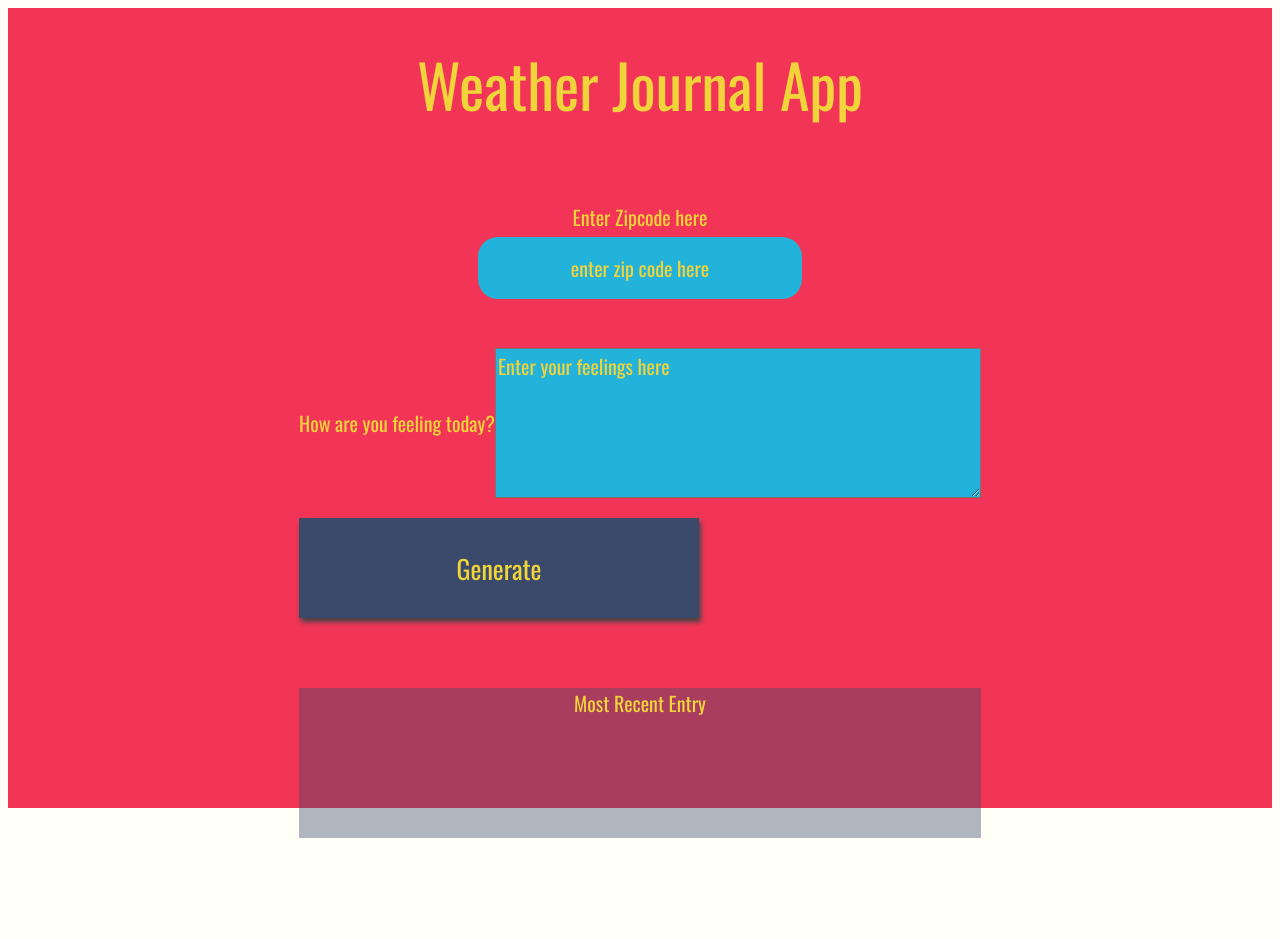
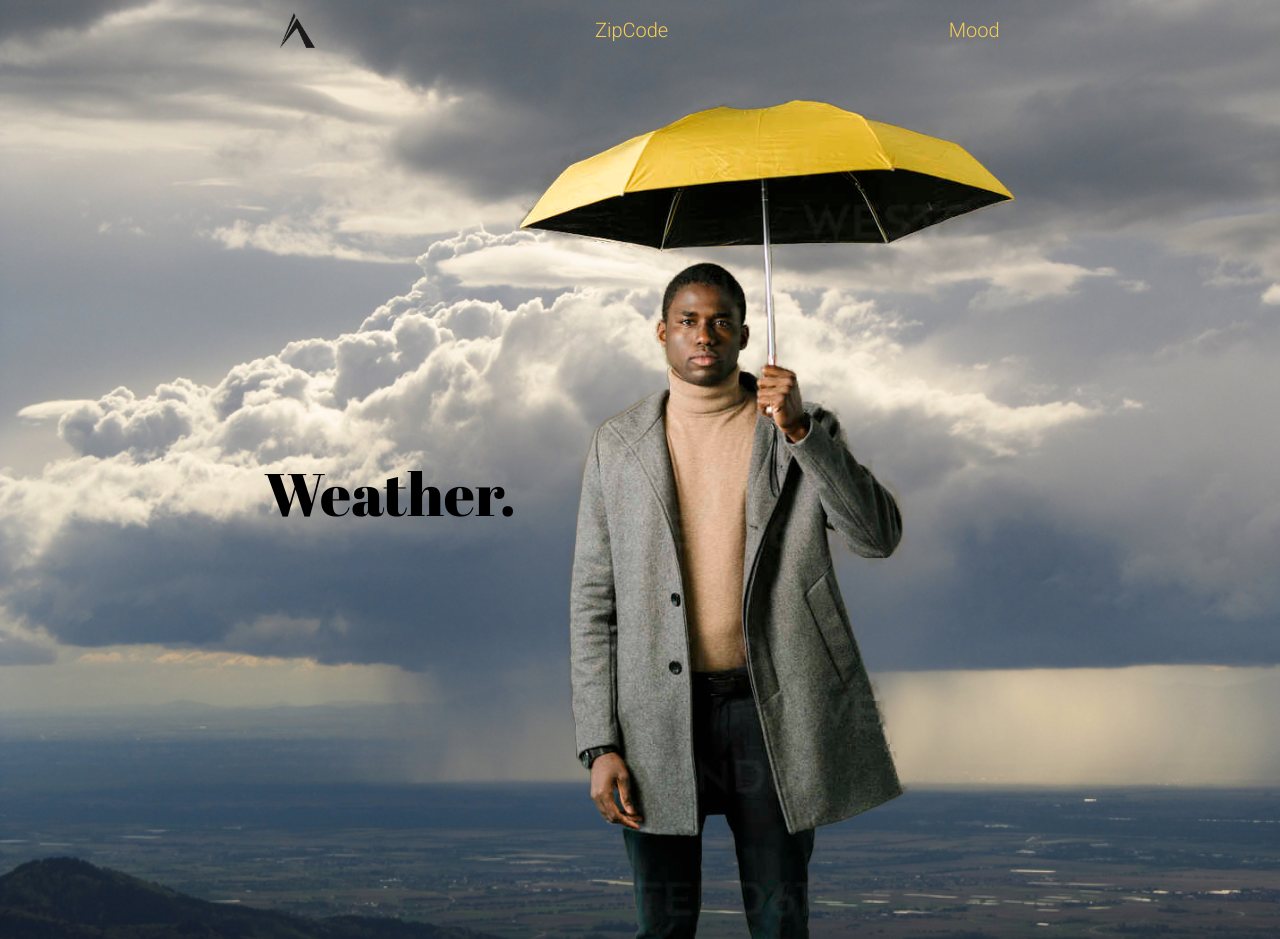
Before and after one commit to AhmadSci/Weather-App, a plain HTML site: page website/index.html in a window 1280 px wide. Shown: the top 939 px of the page. Before the commit the page ends 838 px from the top, so only its background shows below. Drawn offline with nearby package versions, Linux system fonts and the light colour scheme; a web font is replaced by a local one.

Commit message:
Minor client side changes, Styling, README.md.

```diff
--- a/website/app.js
+++ b/website/app.js
@@ -1,6 +1,6 @@
 /* Global Variables */
 const baseURL = "https://api.openweathermap.org/data/2.5/weather?zip=";
-const apiKey = "2ce0b9ed74673bc52166c2445931ed4f";
+const apiKey = "YOUR API KEY HERE";
 const beforeApi = ",&appid=";
 // to get the temperature in Celsius
 const afterApi = "&units=metric";
@@ -12,57 +12,16 @@ let d = new Date();
 // we can replace the ubove code with this simple line
 let newDate = d.toDateString();
 
-// Main function
-const Weather = () => {
-    // getting the values entered by the user for the zip and feelings
-    const zip = document.getElementById("zip").value;
-    const feelings = document.getElementById("feelings").value;
-
-    // getWeather return promise
-    getWeather(zip).then((data) => {
-      //checking the data received and taking whats needed through destructuring the "data" object recieved
-      if (data) {
-        const {
-          main: {temp},
-          name: city,
-        } = data;
-
-        const allInfoToDisplay = {
-          newDate,
-          city,
-          temp: Math.round(temp), // making it an integer
-          feelings,
-        };
-
-        postData(server + "/add", allInfoToDisplay);
-
-        updateUI();
-        document.getElementById('entryHolder').style.opacity = 1;
-      }
-    });
-};
-
 // getting the data from the weather api
 const getWeather = async (zip) => {
   try {
     const res = await fetch(baseURL + zip + beforeApi + apiKey + afterApi);
     const data = await res.json();
-
-    //   if (data.cod != 200) {
-    //     // display the error message on UI
-    //     error.innerHTML = data.message;
-    //     setTimeout(_=> error.innerHTML = '', 2000)
-    //     throw `${data.message}`;
-    //   }
-
     return data;
   } catch (error) {
     console.log(error);
   }
 };
-
-// to check if the button is clicked
-document.getElementById("generate").addEventListener("click", Weather);
 
 // posting the data to server
 const postData = async (url = "", allInfoToDisplay = {}) => {
@@ -76,7 +35,6 @@ const postData = async (url = "", allInfoToDisplay = {}) => {
 
   try {
     const newData = await res.json();
-      console.log(`You just saved`, newData);
     return newData;
   } catch (error) {
     console.log(error);
@@ -92,8 +50,41 @@ const updateUI = async () => {
       document.getElementById("date").innerHTML = savedData.newDate;
       document.getElementById("city").innerHTML = savedData.city;
       document.getElementById("temp").innerHTML = savedData.temp + '&degC';
-      document.getElementById("content").innerHTML = savedData.feelings;
+      document.getElementById("content").innerHTML = savedData.mood;
     } catch (error) {
       console.log(error);
     }
   };
+
+
+  // Main function
+const Weather = () => {
+  // getting the values entered by the user for the zip and mood
+  const zip = document.getElementById("zip").value;
+  const mood = document.getElementById("feelings").value;
+  // getWeather returns a promise, so we can use .then()
+  getWeather(zip).then((data) => {
+    //checking the data received and taking whats needed through destructuring the "data" object recieved
+    if (data) {
+      const {
+        main: {temp},
+        name: city,
+      } = data;
+
+      const allInfoToDisplay = {
+        newDate,
+        city,
+        temp: Math.round(temp), // making it an integer
+        mood,
+      };
+
+      postData(server + "/add", allInfoToDisplay);
+
+      // calling to update the UI with collected INFO
+      updateUI();
+    }
+  });
+};
+
+// check if the button is clicked
+document.getElementById("generate").addEventListener("click", Weather);
--- a/website/index.html
+++ b/website/index.html
@@ -3,36 +3,41 @@
   <head>
     <meta charset="UTF-8">
     <title>Weather Journal</title>
-<link href="https://fonts.googleapis.com/css?family=Oswald:400,600,700|Ranga:400,700&display=swap" rel="stylesheet">
+    <link href="https://fonts.googleapis.com/css?family=Abril+Fatface|Roboto:300,700" rel="stylesheet">
     <link rel="stylesheet" href="style.css">
   </head>
   <body>
     <div id = "app">
-  <div class ="holder headline">
-    Weather Journal App
+      <div class ="holder head">
+        <nav class="navbar">
+          <img src="../logo.png" alt="logo" class="logo" height="35px">
+          <a href="#zippo" class="zippy">ZipCode</a>
+          <a href="#moddo" class="moody">Mood</a>
+        </nav>
+        <p class = "headline">Weather.</p>
+        <img src="../paople.png" alt="man holding umbrella" class="people">
       </div>
-  <div class ="holder zip">
-    <label for="zip">Enter Zipcode here</label>
-    <input type="text" id="zip" placeholder="enter zip code here">
+      <div class ="holder zip" id = "zippo">
+        <label for="zip">Zipcode</label>
+        <textarea id="zip" placeholder="Enter Zipcode here" rows="1" cols="50"></textarea>
       </div>
-  <div class ="holder feel">
-    <label for="feelings">How are you feeling today?</label>
-    <textarea class= "myInput" id="feelings" placeholder="Enter your feelings here" rows="9" cols="50"></textarea>
+      <div class ="holder feel" id = "moddo">
+        <label for="feelings">What's your mood today?</label>
+        <textarea class= "myInput" id="feelings" placeholder="Enter your mood here" rows="1" cols="50"></textarea>
       </div>
       <div class="button">
-    <button id="generate" type = "submit"> Generate </button>
+        <button id="generate" type = "submit"> Weather me please. </button>
       </div>
         <div class ="holder entry">
-    <div class = "title">Most Recent Entry</div>
+          <div class = "title">Get Weathered ;)</div>
           <div id = "entryHolder">
             <div id = "date"></div>
-    <div id="city"></div>
+            <div id = "city"></div>
             <div id = "temp"></div>
             <div id = "content"></div>
           </div>
         </div>
       </div>
     <script src="app.js" type="text/javascript"></script>
-
   </body>
 </html>
--- a/website/style.css
+++ b/website/style.css
@@ -1,135 +1,188 @@
-body{
-    background: #fffff8;
-    font-family: -apple-system, BlinkMacSystemFont, sans-serif;
+*{
+    margin: 0px;
+    padding: 0px;
+    box-sizing: border-box;
+}
+a{
+    text-decoration: none;
+    color: #f5cc56;
+    font-family: Roboto;
+    font-size: 15pt;
+    transition: .5s;
+}
+a:hover, a:focus{
+    opacity: .5;
+    font-size: 110%;
+}
+
+label {
+    font-size: 1.5em;
 }
 
 #app{
     display: grid;
-    grid-auto-rows: minmax(150px, auto);
+    grid-auto-rows:minmax(900px, auto);
     /* grid-template-columns:  */
-    height:100vh;
-    background: #f23557;
-    color: #f0d43a;
-    justify-content: center;
-    grid-gap: 1em;
+    color: #f5cc56;
     font-size: 20px;
-    font-family: 'Oswald', sans-serif;
+    font-family: 'Abril Fatface', serif;
 }
 
-.holder{
-    text-align: center;
+.navbar{
+    background-color: transparent;
+    position: sticky;
+    margin-top: 1%;
+    width: 100%;
+    display: flex;
+    flex-wrap: wrap;
+    justify-content: space-evenly;
     align-items: center;
-    width: 100%;
 }
 
+.logo{
+    transition: .5s;
+}
+.logo:hover, .logo:focus{
+    scale: 100px;
+    opacity: .5;
+}
+
+.head{
+    justify-content: center;
+    align-items: center;
+    display: flex;
+    flex-wrap:wrap;
+    background: url("../Hero.jpg");
+    background-repeat: no-repeat;
+    background-size: cover;
+    width: 100%;
+    height: 100%;
+    overflow: hidden;
+    color: black;
+}
 .headline{
     font-size: 3em;
-    justify-content: center;
-    display: flex;
+    color: black;
+
+}
+.people{
+    margin-top: 50px;
+    width: 30%;
+    min-width: 500px;
+    color: transparent;
 }
 
 .zip{
     display: flex;
     justify-content: center;
+    align-items: center;
     flex-wrap: wrap;
     flex-direction: column;
+    font-size: 2em;
+    color: black;
+    background-color: #d8f2ff;
 }
 
 #zip{
     text-align: center;
+    resize:none;
+    border: none;
     border-radius: 20px;
     margin: .25em;
+    outline: none;
+    margin: 2% 0px;
+    font-size: .5em;
+    transition: .7s;
+}
+#zip:focus{
+    border-radius: 0px;
+    opacity: .7;
+    box-shadow: 0px 0px 10px rgba(0, 0, 0, .1);
 }
 
 .feel{
     display: flex;
     justify-content: center;
     flex-wrap: wrap;
+    align-items: center;
     flex-direction: column;
+    font-size: 2em;
+    color: black;
+    background-color: #e7d3f6;
+}
+
+#feelings {
+    text-align: center;
+    resize:none;
+    border: none;
+    border-radius: 20px;
+    margin: .25em;
+    outline: none;
+    margin: 2% 0px;
+    font-size: .5em;
+    transition: .7s;
+}
+#feelings:focus{
+    border-radius: 0px;
+    opacity: .7;
+    box-shadow: 0px 0px 10px rgba(0, 0, 0, .1);
+}
+
+.button {
+    display: flex;
+    flex-wrap: wrap;
+    align-items: center;
+    justify-content: center;
+    background-color: #deb598;
+}
+
+#generate {
+    cursor: pointer;
+    border: none;
+    border-radius: 20px;
+    width: 40%;
+    height: 35%;
+    font-size: 1.5em;
+    font-family: "Abril Fatface";
+    outline: none;
+    transition: .5s;
+}
+#generate:hover{
+    border-radius: 0px;
+    box-shadow: 0px 0px 30px rgba(0, 0, 0, .1);
+    opacity: 0.5;
+}
+button{
+    font-family: "Roboto";
 }
 
 .entry{
-    background: rgba(59, 74, 107, .4);
+    background: #5b6977;
+    display: grid;
+    grid-template-rows: 10% 90%;
+    text-align: center;
 }
 
 #entryHolder{
-
+    color: #fbf2e4;
+    font-size: 1em;
+    display: flex;
+    flex-wrap: wrap;
+    flex-direction: column;
+    justify-content: center;
+    margin-bottom: 15%;
 }
 
-#date{
 
+
+#date, #city, #temp, #content{
+    margin-top: 5%;
 }
 
-#temp{
-
+.title{
+    font-size: 2em;
+    display: flex;
+    flex-wrap: wrap;
+    align-items: center;
+    justify-content: center;
 }
-
-#content{
-
-}
-
-.headline {
-
-}
-.title{
-
-}
-
-/*  Basic Styling To Override Default For Basic HTML Elements */
-
-input{
-    display:block;
-    height: 60px;
-    width: 320px;
-    background:#22b2da;
-    color: #f0d43a;
-    font-size: 20px;
-    font-family: 'Oswald', sans-serif;
-    border: none;
-}
-
-button{
-    width: 400px;
-    height: 100px;
-    background: #3b4a6b;
-    color: #f0d43a;
-    font-size: 26px;
-    font-family: 'Oswald', sans-serif;
-    border: none;
-    box-shadow: 2px 4px 5px #444;
-}
-h1{
-    font-size: 36px;
-}
-
-textarea{
-    background:#22b2da;
-    color: #f0d43a;
-    font-size: 20px;
-    font-family: 'Oswald', sans-serif;
-}
-/* Reset style for HTML element on active to have no border*/
-input:focus,
-select:focus,
-textarea:focus,
-button:focus {
-    outline: none;
-}
-/* Style for Placeholder Text*/
-::placeholder { /* Firefox, Chrome, Opera */
-    color: #f0d43a;
-    font-family: 'Oswald', sans-serif;
-
-}
-
-:-ms-input-placeholder { /* Internet Explorer 10-11 */
-    color: #f0d43a;
-    font-family: 'Oswald', sans-serif;
-
-}
-
-::-ms-input-placeholder { /* Microsoft Edge */
-    color: #f0d43a;
-    font-family: 'Oswald', sans-serif;
-
-}
```
Also changed, not shown: Hero.jpg (added), README.md, logo.png (added), paople.png (added), 1 other file. Lines whose indentation alone changed are shown as unchanged.
